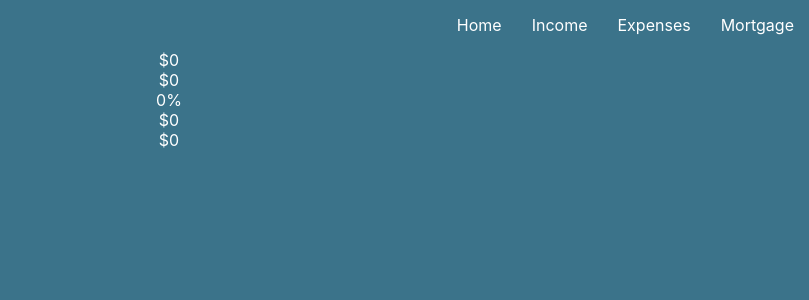
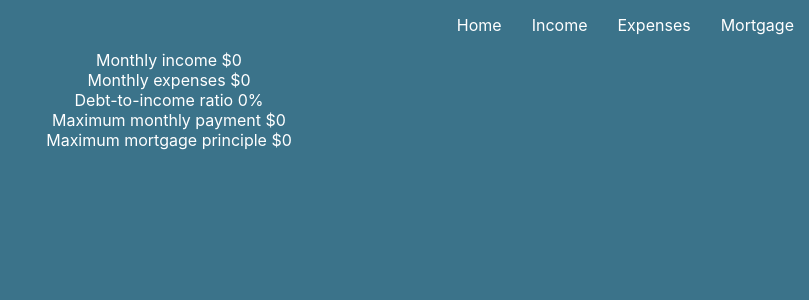
Before and after one commit to macrowell70/mortgage-calculator, a React (Create React App) app: page /mortgage in a window 1280 px wide. Shown: the top 300 px of the page, without its empty margins (471-1280 px from the left). Built offline with nearby package versions, Linux system fonts and the light colour scheme.

Commit message:
adds lables to mortgage calculator fields

```diff
--- a/src/Components/MortgageCalculator.js
+++ b/src/Components/MortgageCalculator.js
@@ -5,20 +5,20 @@ function MortgageCalculator(props) {
 
     return (
         <div>
-            <div>
-               {`$${income}`}
+            <div id='mortgage-income' className='mortgage-field' >
+               {`Monthly income $${income}`}
             </div>
-            <div>
-                {`$${expenses}`}
+            <div id='mortgage-expenses' className='mortgage-field' >
+                {`Monthly expenses $${expenses}`}
             </div>
-            <div>
-                {`${dti}%`}
+            <div id='mortgage-dti' className='mortgage-field' >
+                {`Debt-to-income ratio ${dti}%`}
             </div>
-            <div>
-                {`$${maxPayment}`}
+            <div id='mortgage-payment' className='mortgage-field' >
+                {`Maximum monthly payment $${maxPayment}`}
             </div>
-            <div>
-                {`$${maxMortgage}`}
+            <div id='mortgage-principle' className='mortgage-field' >
+                {`Maximum mortgage principle $${maxMortgage}`}
             </div>
         </div>
     );
```
